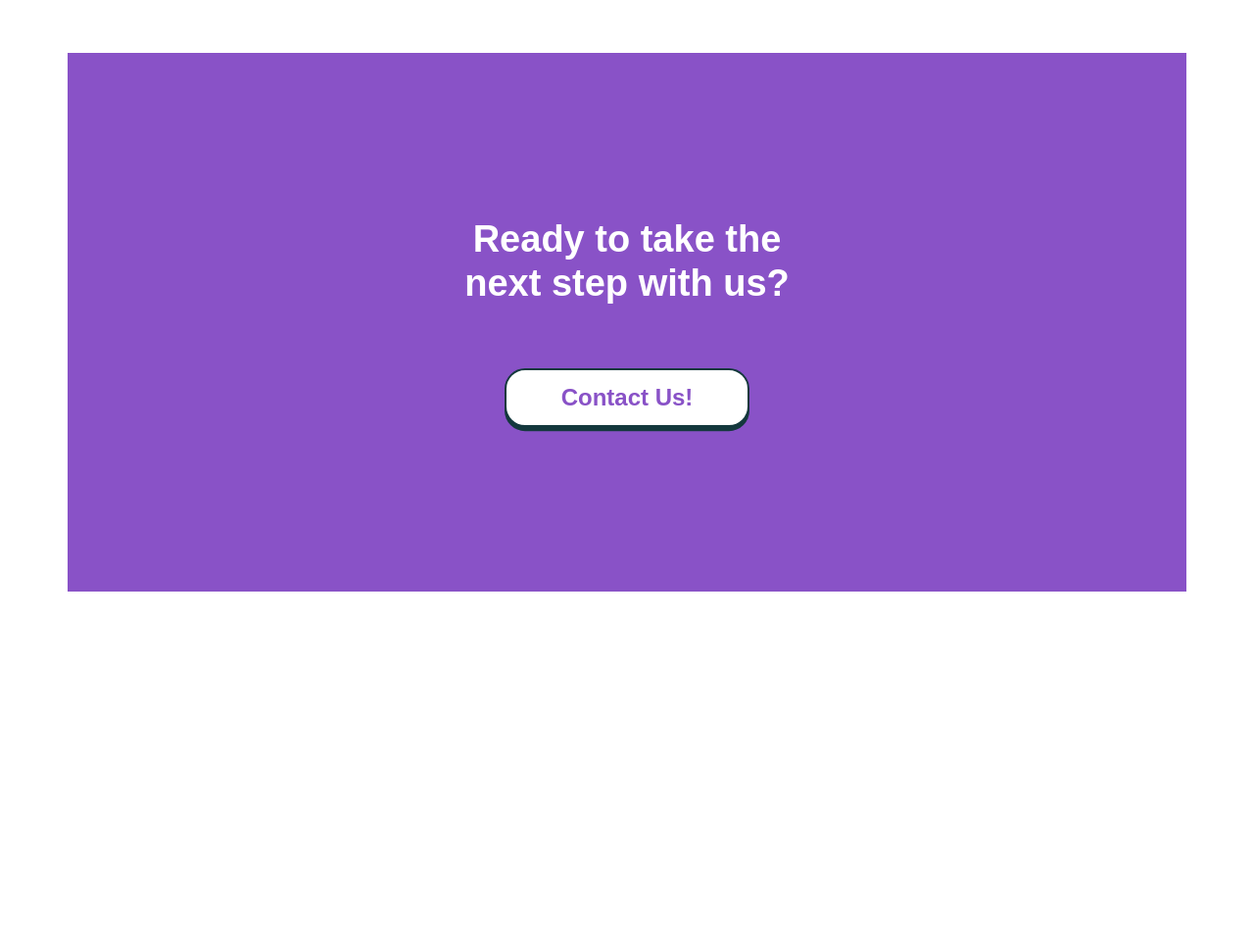
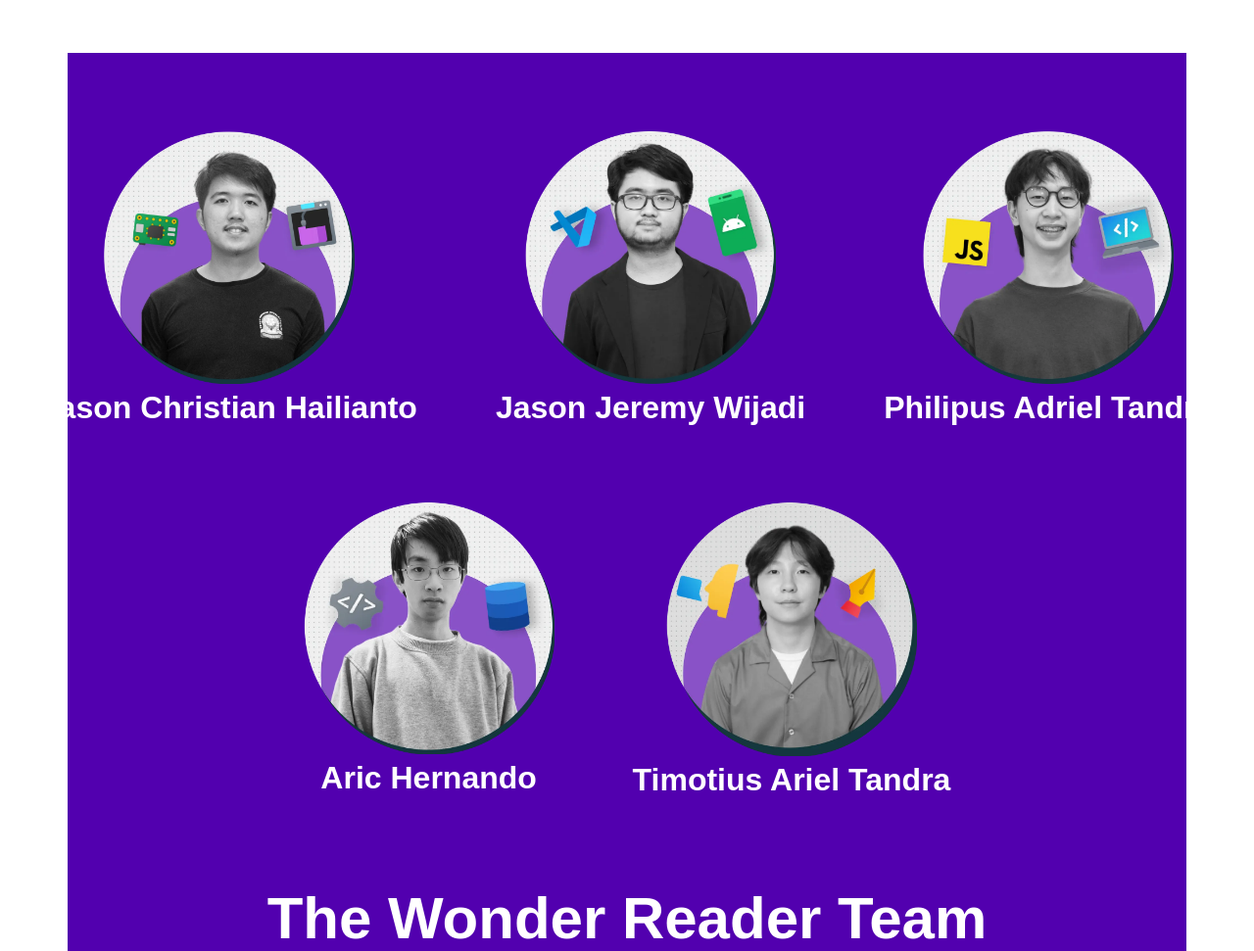
Before and after one commit to Project-Lily/wonder-web, an Astro site: page / in a window 1280 px wide. Shown: the part 4840-5811 px from the top of the page at 98% size. Before the commit the page ends 5444 px from the top, so only its background shows below. Built offline with nearby package versions, Linux system fonts and the light colour scheme; Astro itself is replaced by a stand-in of ours.

Commit message:
feat: Add Team section

```diff
--- /dev/null
+++ b/src/components/index/Team.astro
@@ -0,0 +1,19 @@
+---
+import { profiles } from "@/config/profiles";
+
+import Profile from "./components/Profile.astro";
+---
+
+<section class="bg-wonder-purple-dark flex flex-col gap-12 py-10 text-white lg:gap-24 lg:py-20">
+  <div class="flex flex-col items-center gap-6 lg:gap-16 xl:gap-20">
+    <div class="flex flex-col gap-6 lg:flex-row lg:gap-16 xl:gap-20">
+      {profiles.slice(0, 3).map((profile) => <Profile profile={profile} />)}
+    </div>
+
+    <div class="flex flex-col gap-6 lg:flex-row lg:gap-16 xl:gap-20">
+      {profiles.slice(3, 5).map((profile) => <Profile profile={profile} />)}
+    </div>
+  </div>
+
+  <h1 class="text-center text-2xl font-bold lg:text-5xl xl:text-6xl">The Wonder Reader Team</h1>
+</section>
--- /dev/null
+++ b/src/components/index/components/Profile.astro
@@ -0,0 +1,18 @@
+---
+interface Props {
+  profile: {
+    img: {
+      src: string;
+      alt: string;
+    };
+  };
+}
+
+const data = Astro.props.profile;
+---
+
+<div class="flex flex-col items-center gap-2">
+  <img src={data.img.src} alt={data.img.alt} class="w-48 xl:w-64" />
+
+  <p class="whitespace-nowrap text-center text-xl font-bold lg:text-2xl xl:text-[32px]">{data.img.alt}</p>
+</div>
--- /dev/null
+++ b/src/config/profiles.ts
@@ -0,0 +1,32 @@
+export const profiles = [
+  {
+    img: {
+      src: "./assets/profiles/profile-jasonc.webp",
+      alt: "Jason Christian Hailianto",
+    },
+  },
+  {
+    img: {
+      src: "./assets/profiles/profile-jasonj.webp",
+      alt: "Jason Jeremy Wijadi",
+    },
+  },
+  {
+    img: {
+      src: "./assets/profiles/profile-philip.webp",
+      alt: "Philipus Adriel Tandra",
+    },
+  },
+  {
+    img: {
+      src: "./assets/profiles/profile-aric.webp",
+      alt: "Aric Hernando",
+    },
+  },
+  {
+    img: {
+      src: "./assets/profiles/profile-tim.webp",
+      alt: "Timotius Ariel Tandra",
+    },
+  },
+];
--- a/src/pages/index.astro
+++ b/src/pages/index.astro
@@ -3,6 +3,7 @@ import About from "@/components/index/About.astro";
 import Banner from "@/components/index/Banner.astro";
 import Features from "@/components/index/Features.astro";
 import Footer from "@/components/index/Footer.astro";
+import Team from "@/components/index/Team.astro";
 import Video from "@/components/index/Video.astro";
 import Layout from "@/layouts/Layout.astro";
 ---
@@ -16,6 +17,8 @@ import Layout from "@/layouts/Layout.astro";
     <Features />
 
     <Video />
+
+    <Team />
   </main>
 
   <Footer />
--- a/tailwind.config.cjs
+++ b/tailwind.config.cjs
@@ -13,6 +13,7 @@ export default {
       },
       colors: {
         "wonder-purple": "#8952C7",
+        "wonder-purple-dark": "#5200AF",
         "wonder-dark": "#4D267A",
         "wonder-background": "rgba(246, 254, 233, 0) 81%)",
         "wonder-text": "#14383D",
```
Also changed, not shown: public/assets/profiles/profile-aric.webp (added), public/assets/profiles/profile-jasonc.webp (added), public/assets/profiles/profile-jasonj.webp (added), public/assets/profiles/profile-philip.webp (added), public/assets/profiles/profile-tim.webp (added).
